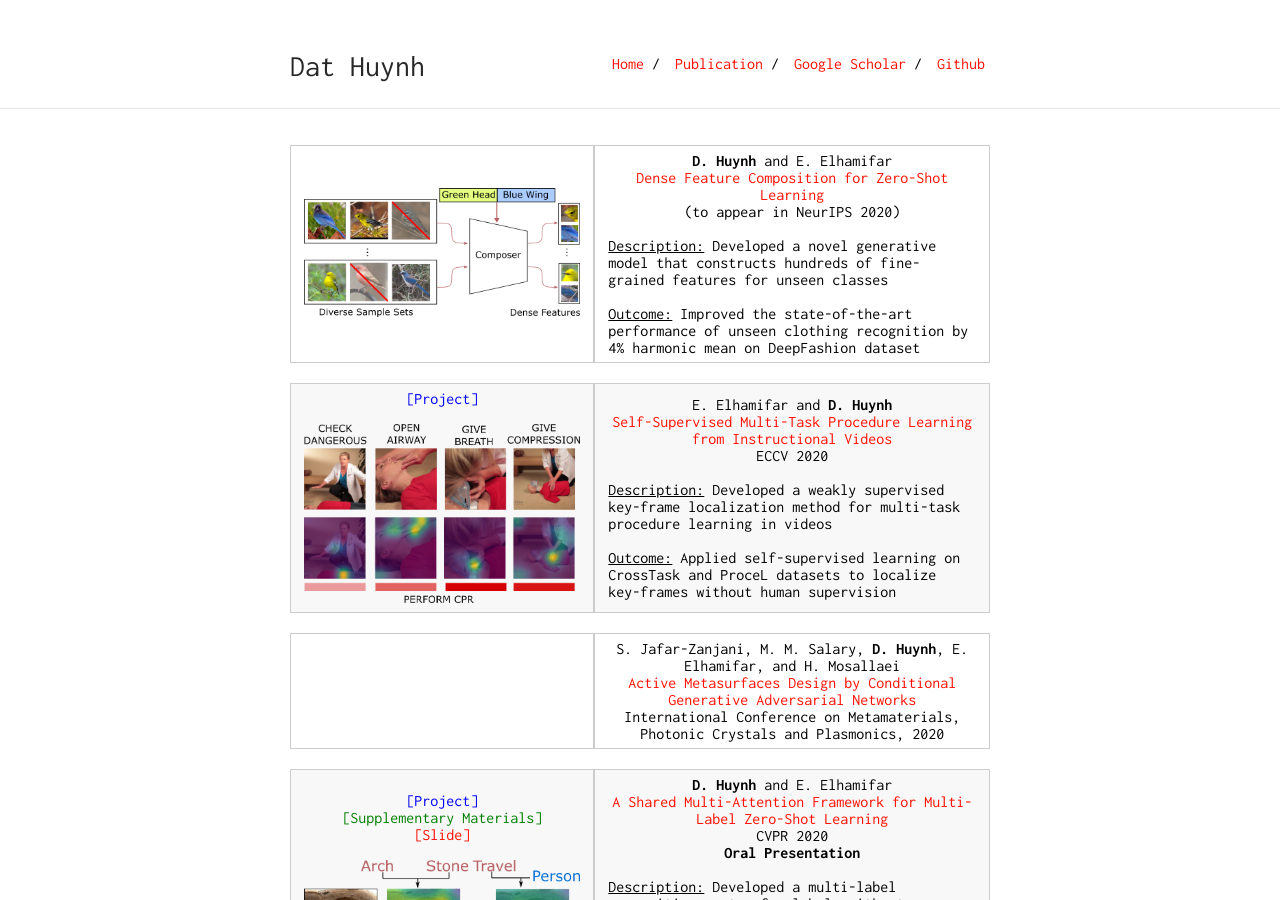
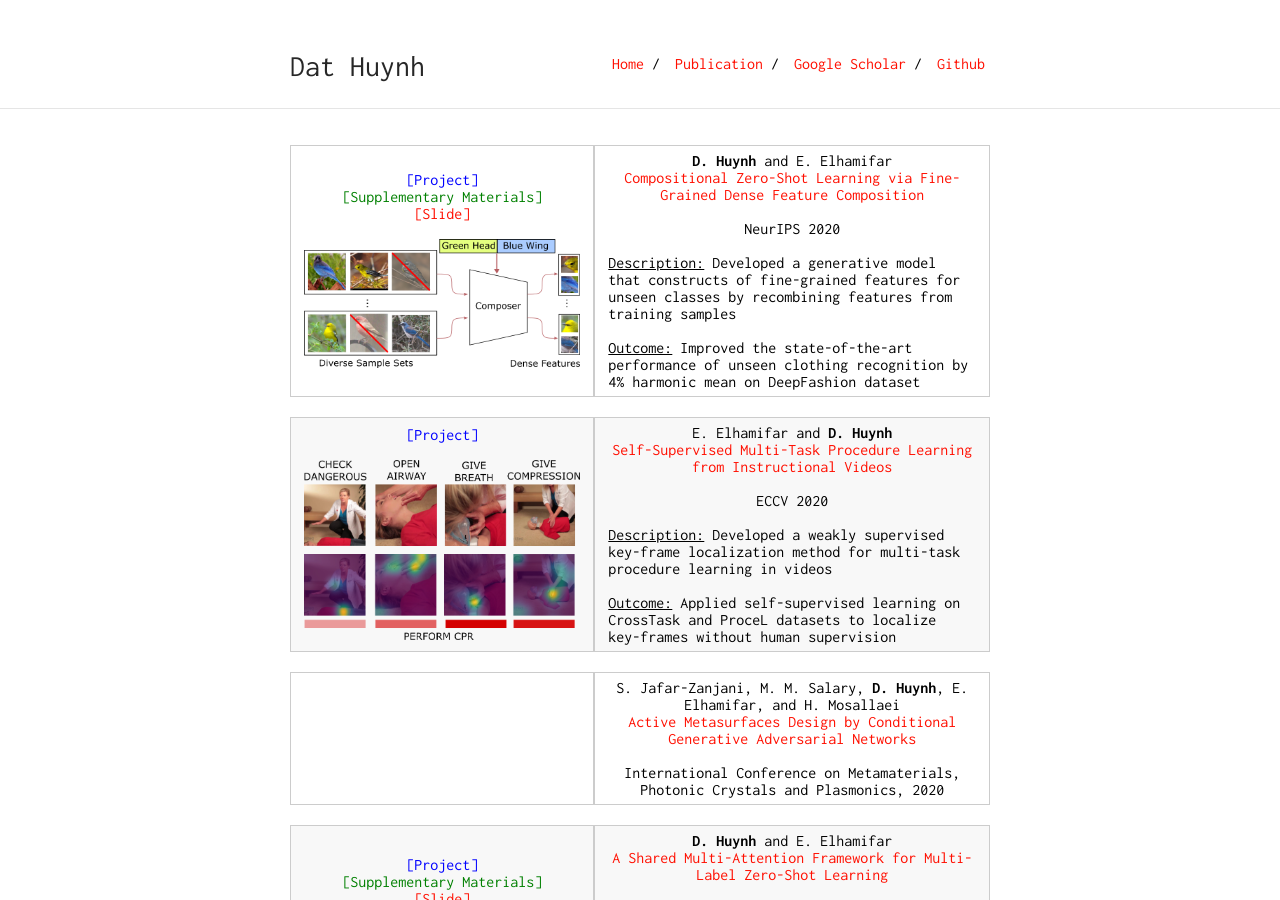
Before and after one commit to ZiweiXU/hbdat.github.io, a Jekyll site: the page built from publication.md, in a window 1280 px wide and 900 px high. Built offline with Jekyll 4.4.1, drawn with Linux system fonts in a browser that asks for light colours.

Commit message:
add neurIPS pub

```diff
--- a/publication.md
+++ b/publication.md
@@ -8,17 +8,23 @@ custom_css: pub
 
 <tr>
 <td>
+<center>
+<a href="https://github.com/hbdat/neurIPS20_CompositionZSL" style="color:blue;">[Project]</a> <br>
+<a href="pubs/suppmat_neurIPS20_compositionZSL_final.pdf" style="color:green;">[Supplementary Materials]</a><br>
+<a href="presentations/compositionalZSL_short.pdf" >[Slide]</a><br>
+</center>
+<br>
 <img src="figures/dense_feature_composition.png" class="center">
 </td>
 <td>
 	<center>
 		<b>D. Huynh</b> and E. Elhamifar<br>
-		<a href="">Dense Feature Composition for Zero-Shot Learning</a><br>
-		(to appear in NeurIPS 2020)<br>
+		<a href="pubs/neurips20_CompositionZSL_final.pdf">Compositional Zero-Shot Learning via Fine-Grained Dense Feature Composition</a><br>
+		<br>NeurIPS 2020<br>
 	</center>
 
 	<p>
-	<br><u>Description:</u> Developed a novel generative model that constructs hundreds of fine-grained features for unseen classes
+	<br><u>Description:</u> Developed a generative model that constructs of fine-grained features for unseen classes by recombining features from training samples
 	<br><br>
 	<u>Outcome:</u> Improved the state-of-the-art performance of unseen clothing recognition by 4% harmonic mean on DeepFashion dataset
 	</p>
@@ -38,7 +44,7 @@ custom_css: pub
 	<center>
 		E. Elhamifar and <b>D. Huynh</b><br>
 		<a href="pubs/eccv20_seflsup_final.pdf">Self-Supervised Multi-Task Procedure Learning from Instructional Videos</a><br>
-		ECCV 2020<br>
+		<br>ECCV 2020<br>
 	</center>
 
 	<p>
@@ -57,7 +63,7 @@ custom_css: pub
 	<center>
 		S. Jafar-Zanjani, M. M. Salary, <b>D. Huynh</b>, E. Elhamifar, and H. Mosallaei<br>
 		<a href="">Active Metasurfaces Design by Conditional Generative Adversarial Networks</a><br>
-		International Conference on Metamaterials, Photonic Crystals and Plasmonics, 2020<br>
+		<br>International Conference on Metamaterials, Photonic Crystals and Plasmonics, 2020<br>
 	</center>
 </td>
 </tr>
@@ -80,7 +86,7 @@ custom_css: pub
 		<b>D. Huynh</b> and E. Elhamifar<br>
 		<a href="pubs/cvpr20_attentionZSL_final.pdf">A Shared Multi-Attention Framework for Multi-Label Zero-Shot Learning</a><br>
 
-		CVPR 2020<br>
+		<br>CVPR 2020<br>
 		<b>Oral Presentation</b><br>
 	</center>
 
@@ -107,7 +113,7 @@ custom_css: pub
 		<b>D. Huynh</b> and E. Elhamifar<br>
 		<a href="pubs/cvpr20_finegrainedZSL_final.pdf">Fine-Grained Generalized Zero-Shot Learning via Dense Attribute-Based Attention</a><br>
 
-		CVPR 2020<br>
+		<br>CVPR 2020<br>
 	</center>
 
 	<p>
@@ -133,7 +139,7 @@ custom_css: pub
 		<b>D. Huynh</b> and E. Elhamifar<br>
 		<a href="pubs/cvpr20_ssmll_final.pdf">Interactive Multi-Label CNN Learning with Partial Labels</a><br>
 
-		CVPR 2020<br>
+		<br>CVPR 2020<br>
 	</center>
 
 	<p>
@@ -152,7 +158,7 @@ custom_css: pub
 	<center>
 		<b>D. Huynh</b> and E. Elhamifar<br>
 		<a href="pubs/iccvw19_attentionZSL.pdf">Seeing Many Unseen Labels via Shared Multi-Attention Models</a><br>
-		ICCVW 2019
+		<br>ICCVW 2019
 		<br>
 		<br>
 		Workshop on Multi-Discipline Approach for Learning Concepts - Zero-Shot, One-Shot, Few-Shot and Beyond<br>
```
Also changed, not shown: 3 other files.
